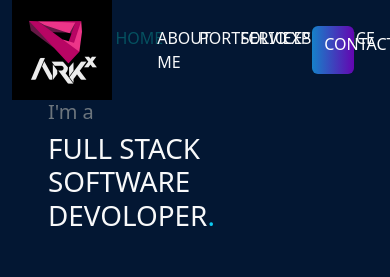
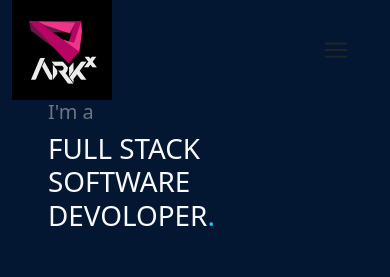
Before and after one commit to sayidi01/portfolio.github.io, a website: page index.html in a window 390 px wide. Shown: the top 277 px of the page. Drawn offline with nearby package versions, Linux system fonts and the light colour scheme.

Commit message:
Updating the phone version

```diff
--- a/index.html
+++ b/index.html
@@ -14,18 +14,24 @@
   </head>
   <body style="background-color: #031733;">
     <nav> <!-- width: 100% -->
-      <div class="container-lg row align-items-center m-md-auto"> <!-- width: x; margin: auto -->
-        <div class="col-3">
+      <div class="container-md justify-content-between row align-items-center m-md-auto"> <!-- width: x; margin: auto -->
+        <div class="col-2">
           <img src="logo ark.png" alt="supreme" width="100px">
         </div>
-        <ul class="col-9 row m-0  text-light" style="list-style-type:none;">
-          <li class="col-2 text-info-emphasis" > HOME</li>
-          <li class="col-2">ABOUT ME</li>
-          <li class="col-2">PORTFOLIO</li>
-          <li class="col-2">SERVICES</li>
-          <li class="col-2">EXPERIENCE</li>
-          <li class="col-2 btn text-white" style="background: linear-gradient(to right,rgb( 22,129,201),rgb(100,5,177)); border: 0;">CONTACT</li>
+        <button type="button" data-bs-toggle="collapse" data-bs-target="#navbarSupportedContent" class="d-md-none col-2 btn btn-primary navbar-toggler">
+          <svg xmlns="http://www.w3.org/2000/svg" fill="none" viewBox="0 0 24 24" stroke-width="1.5" stroke="currentColor" class="w-6 h-6" style="width: 30px;">
+          <path stroke-linecap="round" stroke-linejoin="round" d="M3.75 6.75h16.5M3.75 12h16.5m-16.5 5.25h16.5" />
+          </svg>
+        </button>
+        <ul class="col-9 m-0 text-light collapse d-md-flex" id="navbarSupportedContent"  style="list-style-type:none;">
+          <li class="mx-2 text-info-emphasis" > HOME</li>
+          <li class="mx-2">ABOUT ME</li>
+          <li class="mx-2">PORTFOLIO</li>
+          <li class="mx-2">SERVICES</li>
+          <li class="mx-2">EXPERIENCE</li>
+          <li class="mx-2 btn text-white" style="background: linear-gradient(to right,rgb( 22,129,201),rgb(100,5,177)); border: 0;">CONTACT</li>
         </ul>
+
       </div>
     </nav>
 
```
Also changed, not shown: test.html (added).
